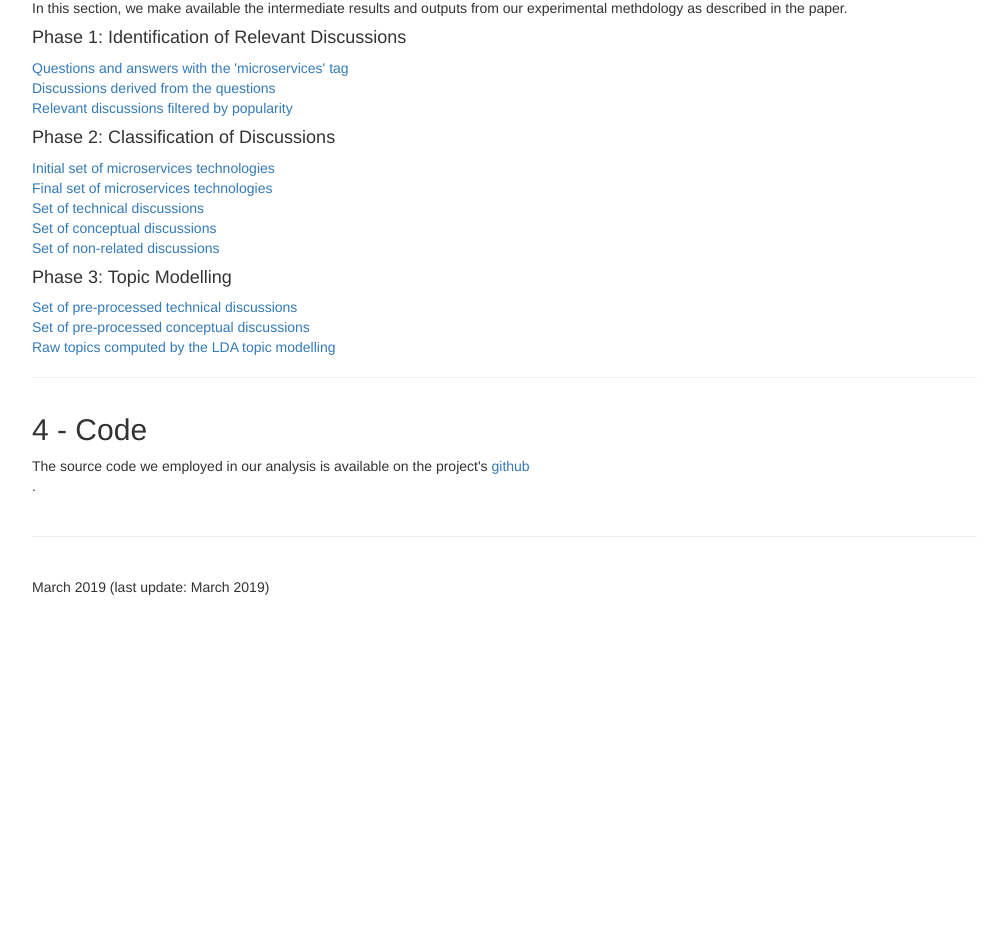
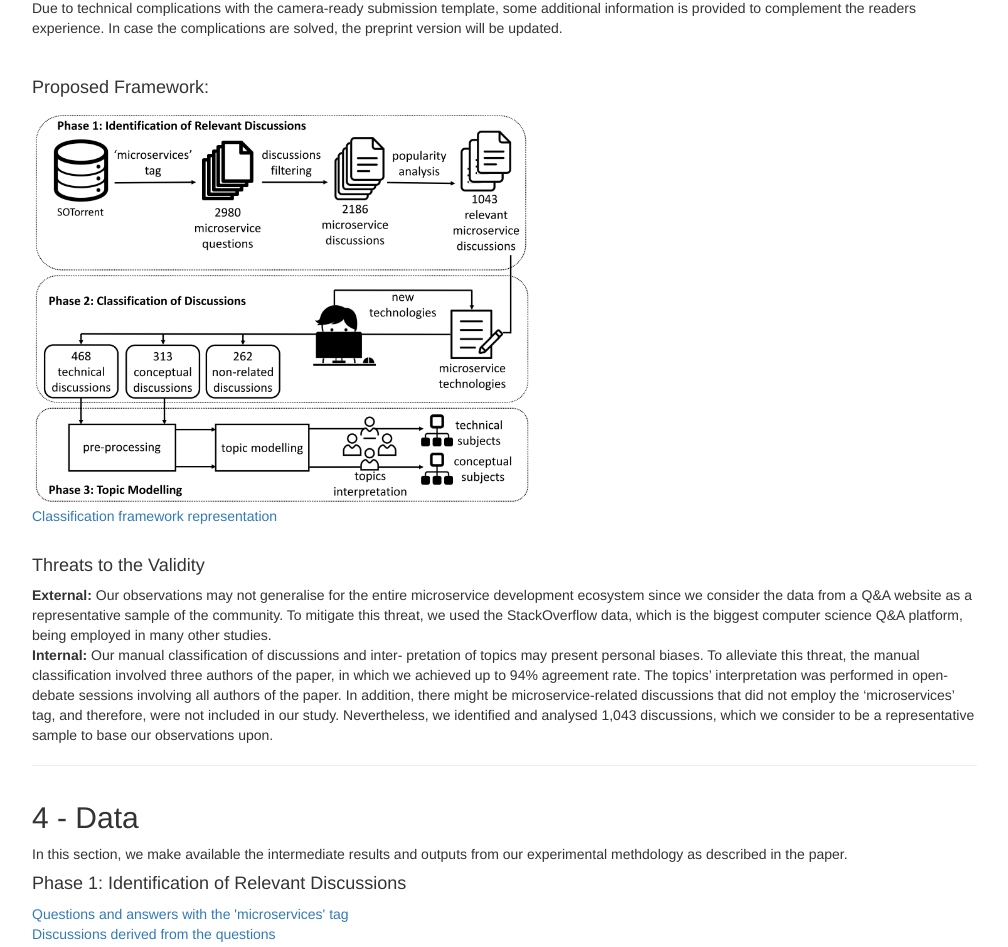
Before and after one commit to Aguiar16/stackoverservices-1, a plain HTML site: page index.html in a window 1280 px wide. Shown: the part 641-1588 px from the top of the page, without its empty margins (233-1241 px from the left). Before the commit the page ends 1288 px from the top, so only its background shows below. Drawn offline with Linux system fonts and the light colour scheme.

Commit message:
additional information

```diff
--- a/index.html
+++ b/index.html
@@ -99,8 +99,9 @@
                   <li class="active"><a href="#topo" class="scroll"><span class="glyphicon glyphicon-home"></span>  Contents</a></li>
                   <li><a href="#abstract" class="scroll"><i class="fa fa-list-alt fa-fw"></i>1 - Abstract</a></li>
                   <li><a href="#preprint" class="scroll"><i class="fa fa-file-o fa-fw"></i>2 - Preprint</a></li>
-                  <li><a href="#data" class="scroll"><i class="fa fa-file-o fa-fw"></i>3 - Data</a></li>
-                  <li><a href="#code" class="scroll"><i class="fa fa-bar-chart-o fa-fw"></i>4 - Code</a></li>
+                  <li><a href="#addition" class="scroll"><i class="fa fa-file-o fa-fw"></i>3 - Information</a></li>
+                  <li><a href="#data" class="scroll"><i class="fa fa-file-o fa-fw"></i>4 - Data</a></li>
+                  <li><a href="#code" class="scroll"><i class="fa fa-bar-chart-o fa-fw"></i>5 - Code</a></li>
             </ul><br/>
 
         </div>
@@ -132,7 +133,41 @@
                A preprint version of the paper is available <a href="" target="_blank">here</a>.
           <hr/>
 
-         <h2 id="data">3 - Data</h2>
+          <h2 id="addition">3 - Additional Information</h2>
+               <p>
+                 Due to technical complications with the camera-ready submission template,
+                 some additional information is provided to complement the readers experience.
+                 In case the complications are solved, the preprint version will be updated.
+               </p><br>
+
+               <h4>Proposed Framework:</h4>
+
+               <img src="files/framework.png" alt="" width="500"><br>
+               <a href="files/framework.png" target="_blank">Classification framework representation</a><br><br>
+
+               <h4>Threats to the Validity</h4>
+               <p>
+                <strong>External:</strong> Our observations may not generalise for the entire
+                microservice development ecosystem since we consider the
+                data from a Q&A website as a representative sample of the
+                community. To mitigate this threat, we used the StackOverﬂow
+                data, which is the biggest computer science Q&A platform,
+                being employed in many other studies.<br>
+                <strong>Internal:</strong>  Our manual classiﬁcation of discussions and inter-
+                pretation of topics may present personal biases. To alleviate
+                this threat, the manual classiﬁcation involved three authors
+                of the paper, in which we achieved up to 94% agreement
+                rate. The topics’ interpretation was performed in open-debate
+                sessions involving all authors of the paper. In addition, there
+                might be microservice-related discussions that did not employ
+                the ‘microservices’ tag, and therefore, were not included in
+                our study. Nevertheless, we identiﬁed and analysed 1,043
+                discussions, which we consider to be a representative sample
+                to base our observations upon.
+               </p>
+          <hr/>
+
+         <h2 id="data">4 - Data</h2>
                In this section, we make available the intermediate results and outputs from our experimental methdology as described in the paper.
 
          <h4>Phase 1: Identification of Relevant Discussions</h4>
@@ -153,7 +188,7 @@
             <a href="files/topics.zip">Raw topics computed by the LDA topic modelling</a><br>
           <hr/>
 
-         <h2 id="code">4 - Code</h2>
+         <h2 id="code">5 - Code</h2>
 
             The source code we employed in our analysis is available on the project's <a href="" target="_blank">github</a><br>.
 
```
Also changed, not shown: files/framework.png (added).
